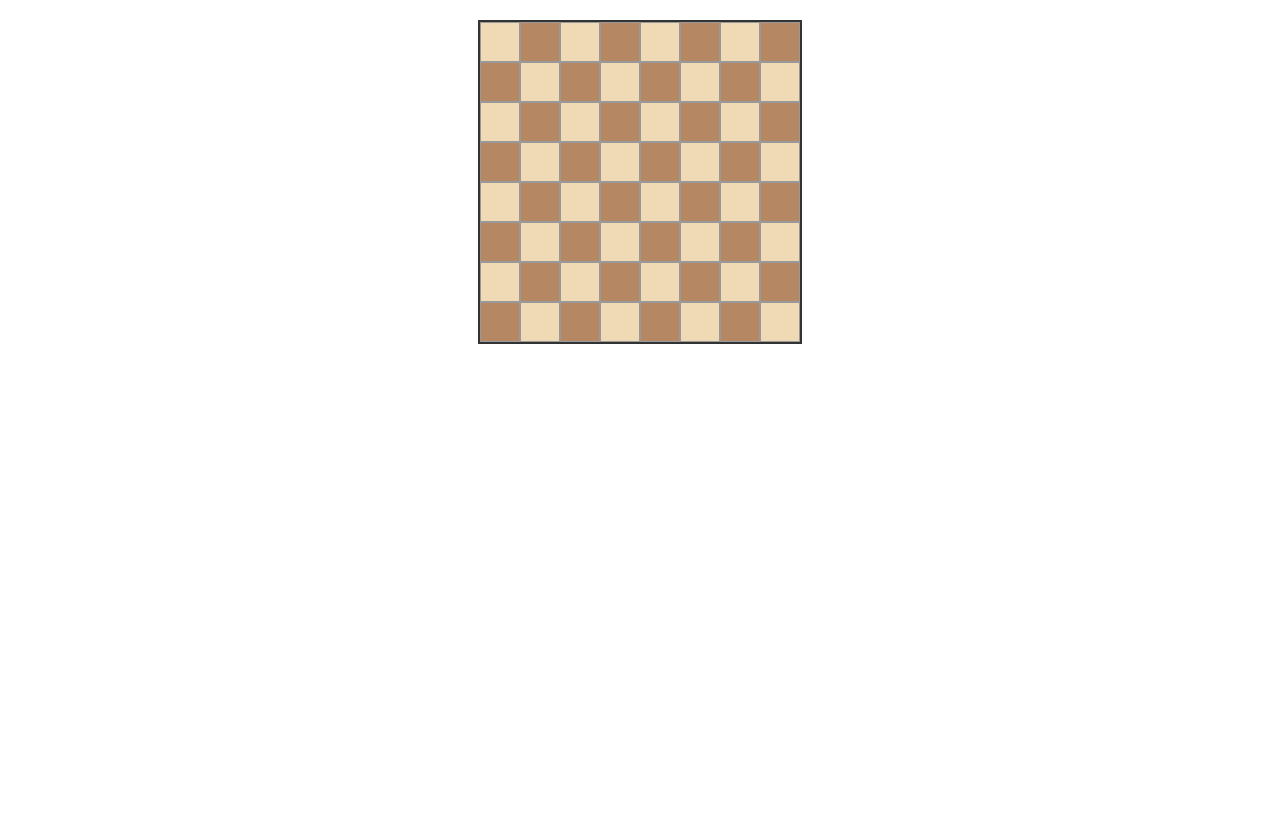
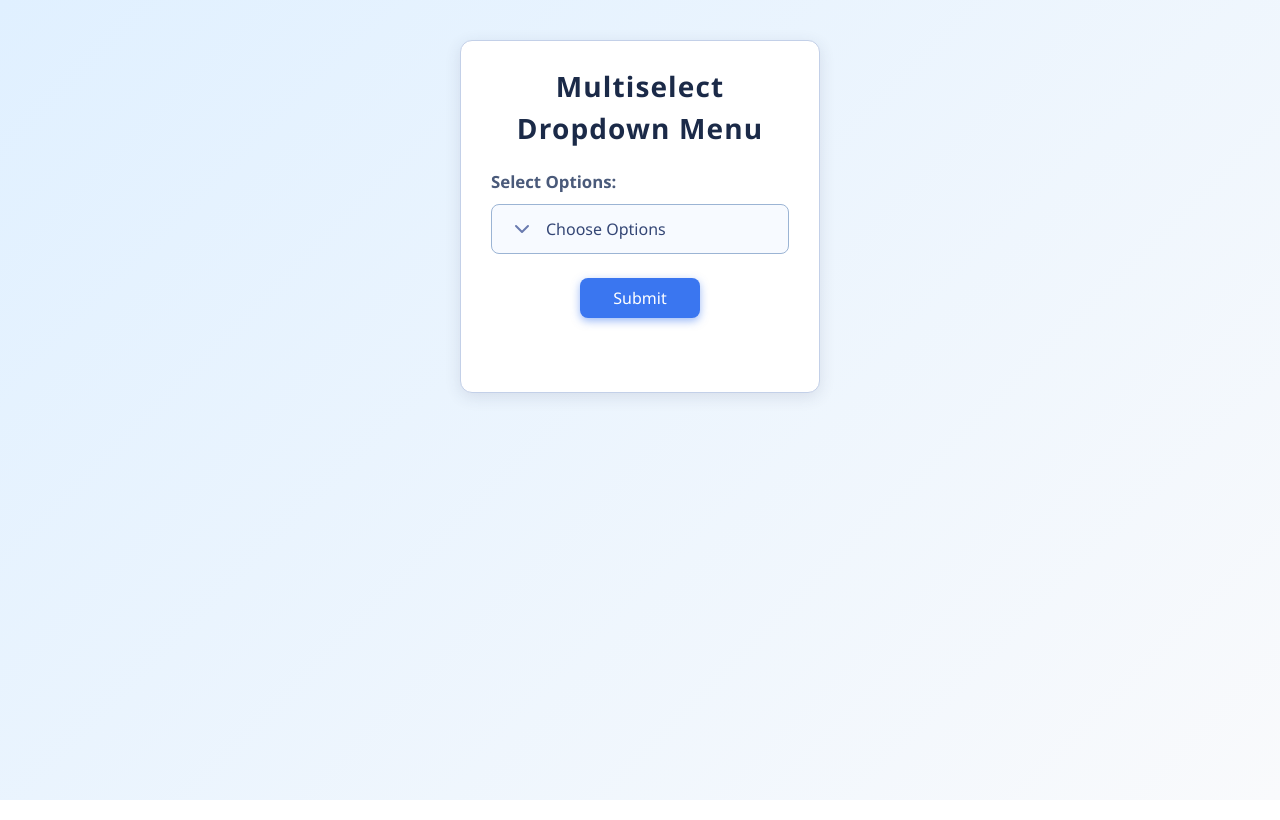
Before and after one commit to shubhamchasing/react-vite-prep, a React (Vite) app: page / in a window 1280 px wide. Built offline with nearby package versions, Linux system fonts and the light colour scheme.

Commit message:
feat: add multiselect dropdown

```diff
--- a/src/App.jsx
+++ b/src/App.jsx
@@ -10,7 +10,7 @@ import BishopMoves from "./Components/BishopMove";
 // import UndoRedo from "./Components/UndoRedo";
 // import TrafficLight from "./Components/TrafficLights";
 // import SocialMediaButtons from "./Components/SocialShare";
-// import MultiSelectDropdown from "./Components/MultiSelectDropdown";
+import MultiSelectDropdown from "./Components/MultiSelectDropdown";
 // import WordCounter from "./Components/WordCounter";
 // import DragDrop from "./Components/DragAndDrop1";
 // import CardCarouselParent from "./Components/CardCarousel";
@@ -63,7 +63,7 @@ function App() {
   return (
     <>
       <div className="App">
-        <BishopMoves />
+        <MultiSelectDropdown />
       </div>
     </>
   );
--- /dev/null
+++ b/src/Components/MultiSelectDropdown/index.jsx
@@ -0,0 +1,144 @@
+import { useEffect, useRef, useState } from "react";
+import "./styles.css";
+import { ChevronDown } from "lucide-react";
+
+const OPTIONS = [
+  "Option 1",
+  "Option 2",
+  "Option 3",
+  "Option 4",
+  "Option 5",
+  "Option 6",
+  "Option 7",
+  "Option 8",
+  "Option 9",
+  "Option 10",
+];
+
+function MultiSelectDropdown() {
+  const [isDropdownOpen, setIsDropdownOpen] = useState(false);
+  const [selectedOptions, setSelectedOptions] = useState([]);
+  const [errorMessage, setErrorMessage] = useState("");
+  const [submittedOptions, setSubmittedOptions] = useState([]);
+  const dropdownRef = useRef(null);
+
+  const toggleDropdown = () => {
+    setIsDropdownOpen((prev) => !prev);
+    // setErrorMessage("");
+  };
+
+  useEffect(() => {
+    const handleClickOutside = (e) => {
+      if (dropdownRef.current && !dropdownRef.current.contains(e.target)) {
+        setIsDropdownOpen(false);
+      }
+    };
+
+    document.addEventListener("mousedown", handleClickOutside);
+    return () => document.removeEventListener("mousedown", handleClickOutside);
+  }, []);
+
+  const handleOptionClick = (option) => {
+    if (selectedOptions.includes(option)) {
+      setSelectedOptions(selectedOptions.filter((item) => item !== option));
+    } else {
+      setSelectedOptions([...selectedOptions, option]);
+    }
+    setErrorMessage("");
+  };
+
+  const handleSubmit = () => {
+    setIsDropdownOpen(false);
+    if (selectedOptions.length === 0) {
+      setErrorMessage("Please select at least one option.");
+      setSubmittedOptions([]);
+    } else {
+      setSubmittedOptions(selectedOptions);
+      setErrorMessage("");
+    }
+  };
+
+  const handleReset = () => {
+    setSelectedOptions([]);
+    setSubmittedOptions([]);
+    setErrorMessage("");
+  };
+  console.log("selectedOptions:", selectedOptions);
+  console.log("submittedOptions:", submittedOptions);
+  console.log("errorMessage:", errorMessage);
+  console.log("isDropdownOpen:", isDropdownOpen);
+  return (
+    <div className="dropdown-container">
+      <h2 className="dropdown-title">Multiselect Dropdown Menu</h2>
+      <label className="dropdown-label" data-testid="label">Select Options:</label>
+      <div className="dropdown-wrapper" ref={dropdownRef}>
+        <button
+          className="dropdown-toggle"
+          onClick={toggleDropdown}
+          data-testid="dropdown-button"
+        >
+          <ChevronDown
+            className={`dropdown-icon ${isDropdownOpen ? "rotate" : ""}`}
+            data-testid="dropdown-icon"
+          />
+          <span className="dropdown-button-label">
+            {selectedOptions.length > 0
+              ? `${selectedOptions.length} selected`
+              : "Choose Options"}
+          </span>
+        </button>
+        {isDropdownOpen && (
+          <ul className="dropdown-menu" data-testid="dropdown-menu">
+            <li
+              className="dropdown-reset"
+              onClick={handleReset}
+              data-testid="reset-button"
+            >
+              Reset Selection
+            </li>
+            {OPTIONS?.map((option) => (
+              <li
+                className={`dropdown-option ${
+                  selectedOptions.includes(option) ? "selected" : ""
+                }`}
+                key={option}
+                onClick={() => handleOptionClick(option)}
+                data-testid={`option-${option}`}
+              >
+                <input
+                  type="checkbox"
+                  checked={selectedOptions.includes(option)}
+                  readOnly
+                />
+                <span className="option-label">{option}</span>
+              </li>
+            ))}
+          </ul>
+        )}
+      </div>
+
+      <button
+        className="submit-button"
+        onClick={handleSubmit}
+        data-testid="submit-button"
+      >
+        Submit
+      </button>
+      <div className="result-area">
+        {errorMessage && (
+          <p className="error-message" data-testid="error-message">
+            {errorMessage}
+          </p>
+        )}
+        {submittedOptions.length > 0 && (
+          <div className="selected-options" data-testid="selected-options">
+            <strong>Selected:</strong>
+            {submittedOptions.join(", ")}
+          </div>
+        )}
+      </div>
+    </div>
+  );
+}
+
+export default MultiSelectDropdown;
--- /dev/null
+++ b/src/Components/MultiSelectDropdown/styles.css
@@ -0,0 +1,185 @@
+* {
+  box-sizing: border-box;
+}
+
+body {
+  font-family: "Segoe UI", Tahoma, Geneva, Verdana, sans-serif;
+  background: linear-gradient(135deg, #e0f0ff, #f9fafc);
+  margin: 0;
+  padding: 40px;
+  color: #2e3a59;
+}
+
+.dropdown-container {
+  max-width: 360px;
+  margin: 0 auto;
+  background: #ffffff;
+  border: 1px solid #c3d0e8;
+  border-radius: 12px;
+  padding: 24px 30px;
+  box-shadow: 0 4px 16px rgba(46, 58, 89, 0.12);
+}
+
+.dropdown-title {
+  margin: 0 0 20px 0;
+  font-size: 1.75rem;
+  text-align: center;
+  color: #1b2a48;
+  letter-spacing: 0.04em;
+}
+
+.dropdown-label {
+  display: block;
+  font-weight: 600;
+  margin-bottom: 10px;
+  font-size: 1.05rem;
+  color: #4a5a7a;
+}
+
+.dropdown-wrapper {
+  position: relative;
+  user-select: none;
+}
+
+.dropdown-toggle {
+  width: 100%;
+  display: flex;
+  align-items: center;
+  justify-content: space-between;
+  background-color: #f7faff;
+  border: 1.8px solid #9bb4d4;
+  border-radius: 8px;
+  padding: 12px 18px;
+  font-size: 1rem;
+  color: #344675;
+  cursor: pointer;
+  transition: border-color 0.25s ease, background-color 0.3s ease;
+}
+
+.dropdown-toggle:hover,
+.dropdown-toggle:focus {
+  border-color: #3a76f0;
+  background-color: #e4ecff;
+  outline: none;
+}
+
+.dropdown-icon {
+  stroke: #6a7aaf;
+  flex-shrink: 0;
+  transition: transform 0.3s ease;
+}
+
+.dropdown-button-label {
+  flex-grow: 1;
+  margin-left: 12px;
+  text-align: left;
+  white-space: nowrap;
+  overflow: hidden;
+  text-overflow: ellipsis;
+}
+
+.dropdown-menu {
+  position: absolute;
+  top: 100%;
+  left: 0;
+  width: 100%;
+  max-height: 220px;
+  overflow-y: auto;
+  margin-top: 8px;
+  background-color: #ffffff;
+  border: 1.5px solid #9bb4d4;
+  border-radius: 8px;
+  box-shadow: 0 6px 18px rgba(58, 118, 240, 0.125);
+  z-index: 10;
+  padding: 6px 0;
+  list-style: none;
+}
+
+.dropdown-option {
+  padding: 3px 18px;
+  cursor: pointer;
+  display: flex;
+  align-items: center;
+  color: #344675;
+  font-size: 1rem;
+  user-select: none;
+  transition: background-color 0.25s ease;
+}
+
+.dropdown-option:hover {
+  background-color: #e8f0ff;
+}
+
+.dropdown-option.selected {
+  background-color: #c6dafc;
+  color: #1f4ed8;
+}
+
+.check-icon {
+  margin-right: 10px;
+  color: #3a76f0;
+  flex-shrink: 0;
+}
+
+.dropdown-option input[type="checkbox"] {
+  margin-left: 10px;
+  pointer-events: none;
+}
+
+.dropdown-reset {
+  padding: 10px 18px;
+  font-size: 1rem;
+  color: #e04848;
+  cursor: pointer;
+  border-bottom: 1px solid #f5c5c5;
+  user-select: none;
+  background-color: #fff;
+  transition: background-color 0.25s ease;
+}
+
+.dropdown-reset:hover {
+  background-color: #fceaca;
+  color: #b93636;
+}
+
+.submit-button {
+  margin: 24px auto 0 auto;
+  display: block;
+  width: 40%;
+  background-color: #3a76f0;
+  border: none;
+  padding: 8px 0;
+  font-size: 1rem;
+  color: white;
+  border-radius: 8px;
+  cursor: pointer;
+  transition: background-color 0.3s ease;
+  box-shadow: 0 3px 8px rgba(58, 118, 240, 0.5);
+}
+
+.submit-button:hover,
+.submit-button:focus {
+  background-color: #2a56c6;
+  outline: none;
+  box-shadow: 0 5px 12px rgba(42, 86, 198, 0.7);
+}
+
+.result-area {
+  margin-top: 22px;
+  min-height: 28px;
+  font-size: 1rem;
+  color: #1b2a48;
+}
+
+.error-message {
+  color: #d93025;
+  margin: 0;
+}
+
+.selected-options strong {
+  color: #3a76f0;
+}
+
+.dropdown-icon.rotate {
+  transform: rotate(180deg);
+}
```
